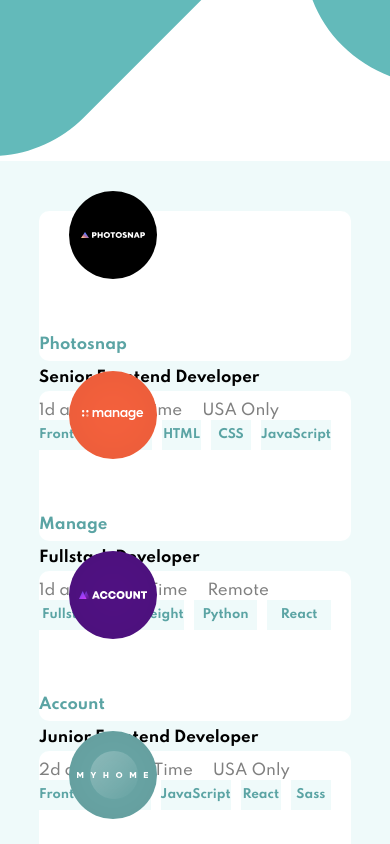
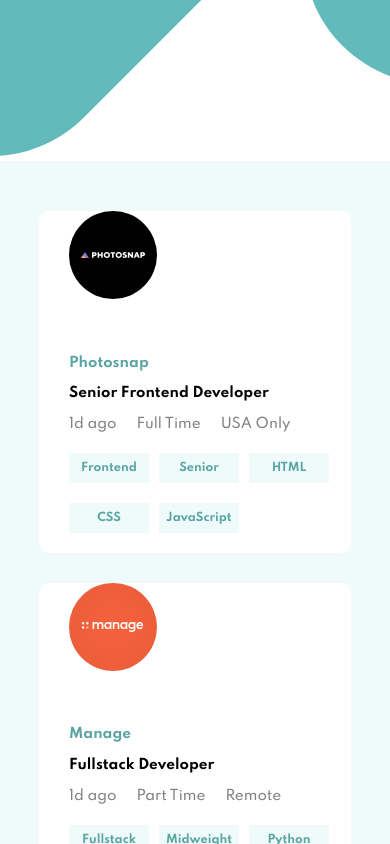
Before and after one commit to gertie-sheshe/job-listing-app, a React (Create React App) app: page / in a window 390 px wide. Shown: the top 844 px of the page. Built offline with nearby package versions, Linux system fonts and the light colour scheme.

Commit message:
add styling for responsiveness

```diff
--- a/src/components/App/App.scss
+++ b/src/components/App/App.scss
@@ -2,9 +2,13 @@
   box-sizing: border-box;
 }
 
+:root {
+  --size: 0.85rem;
+}
+
 body {
   font-family: 'Spartan', sans-serif;
-  font-size: 15px;
+  font-size: var(--size);
   color: hsl(180, 29%, 50%);
 }
 main {
--- a/src/components/Image/image.scss
+++ b/src/components/Image/image.scss
@@ -1,13 +1,10 @@
 .image-container {
   margin-top: auto;
   margin-bottom: auto;
-  padding: 0 30px 0 30px;
+  padding: 20px 30px 0 30px;
 
-  @media (max-width: 415px) {
+  @media (max-width: 699px) {
     position: relative;
     bottom: 20px;
-    // top: 180px; // write a loop to add these numbers up?
-    // width: 60px;
-    // height: 60px;
   }
 }
--- a/src/components/Job/job.scss
+++ b/src/components/Job/job.scss
@@ -1,13 +1,14 @@
 .card {
   background-color: white;
   width: 80vw;
-  height: 150px;
+  height: auto;
   margin-bottom: 30px;
   border-radius: 10px;
+  padding-bottom: 20px;
   display: flex;
 
   .image-and-title {
-    flex: 2;
+    flex: 3;
     display: flex;
 
     .title-and-location {
@@ -37,6 +38,7 @@
 
     div {
       margin-right: 10px;
+      margin-top: 20px;
       background-color: hsl(180, 52%, 96%);
       width: 80px;
       height: 30px;
@@ -45,17 +47,36 @@
       justify-content: center;
 
       p {
-        font-size: 12px;
+        font-size: 0.7rem;
         font-weight: 700;
       }
     }
   }
 
-  @media (max-width: 415px) {
+  @media (min-width: 700px) and (max-width: 1300px) {
+    flex-direction: column;
+
+    .tools-and-lang {
+      justify-content: flex-start;
+      padding-left: 148px;
+    }
+  }
+
+  @media (max-width: 699px) {
     display: block;
+
+    .tools-and-lang {
+      flex-wrap: wrap;
+      justify-content: left;
+      padding-left: 30px;
+    }
 
     .image-and-title {
       display: block;
+
+      .title-and-location {
+        padding-left: 30px;
+      }
     }
   }
 }
```
